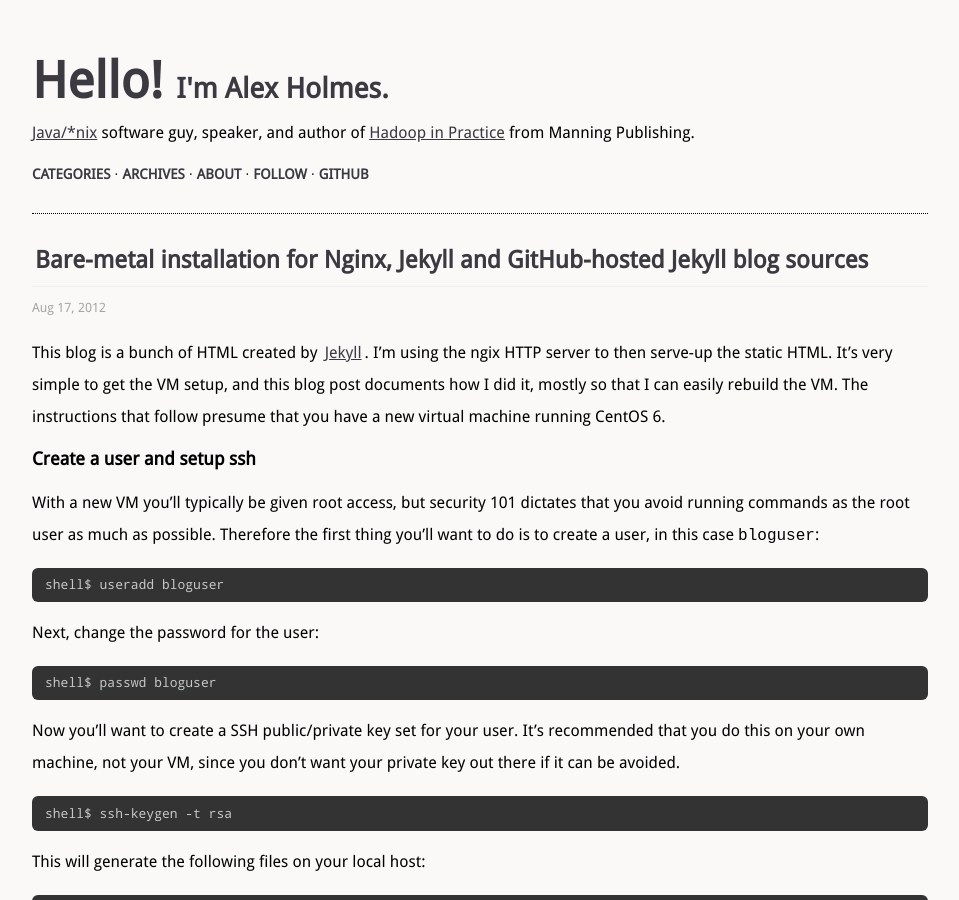
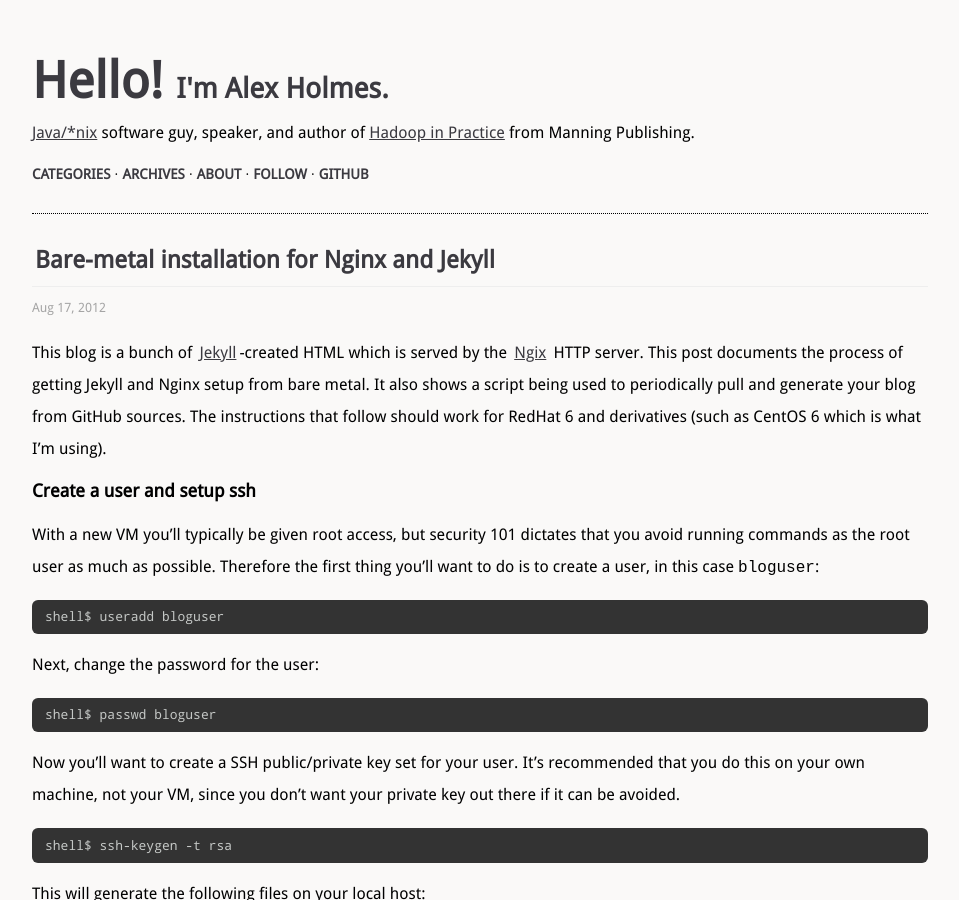
Before and after one commit to alexholmes/blog, a Jekyll site: the page built from _posts/2012-08-16-full-jekyll-VM-setup.markdown, in a window 1280 px wide and 900 px high. Shown: the whole window, without its empty margins (160-1119 px from the left). Built offline with Jekyll 4.4.1, drawn with Linux system fonts in a browser that asks for light colours; comment, search, counter and statistics services are not loaded; some of the changed text lies outside the part shown.

Commit message:
blog tweak

```diff
--- a/_posts/2012-08-16-full-jekyll-VM-setup.markdown
+++ b/_posts/2012-08-16-full-jekyll-VM-setup.markdown
@@ -1,16 +1,17 @@
 ---
 layout: post
-title: Bare-metal installation for Nginx, Jekyll and GitHub-hosted Jekyll blog sources
+title: Bare-metal installation for Nginx and Jekyll
 date: 2012-08-16 19:56:00 -05:00
 categories:
   -- *nix
   -- jekyll
 ---
 
-This blog is a bunch of HTML created by [Jekyll](https://github.com/mojombo/jekyll).
-I'm using the ngix HTTP server to then serve-up the static HTML. It's very simple to get the VM
-setup, and this blog post documents how I did it, mostly so that I can easily rebuild the VM.
-The instructions that follow presume that you have a new virtual machine running CentOS 6.
+This blog is a bunch of [Jekyll](https://github.com/mojombo/jekyll)-created HTML which is
+served by the [Ngix](http://nginx.org/) HTTP server.  This post documents the process of getting Jekyll and Nginx
+setup from bare metal. It also shows a script being used to periodically pull and generate your blog
+from GitHub sources. The instructions that follow should work for RedHat 6 and derivatives
+(such as CentOS 6 which is what I'm using).
 
 ## Create a user and setup ssh
 
```
